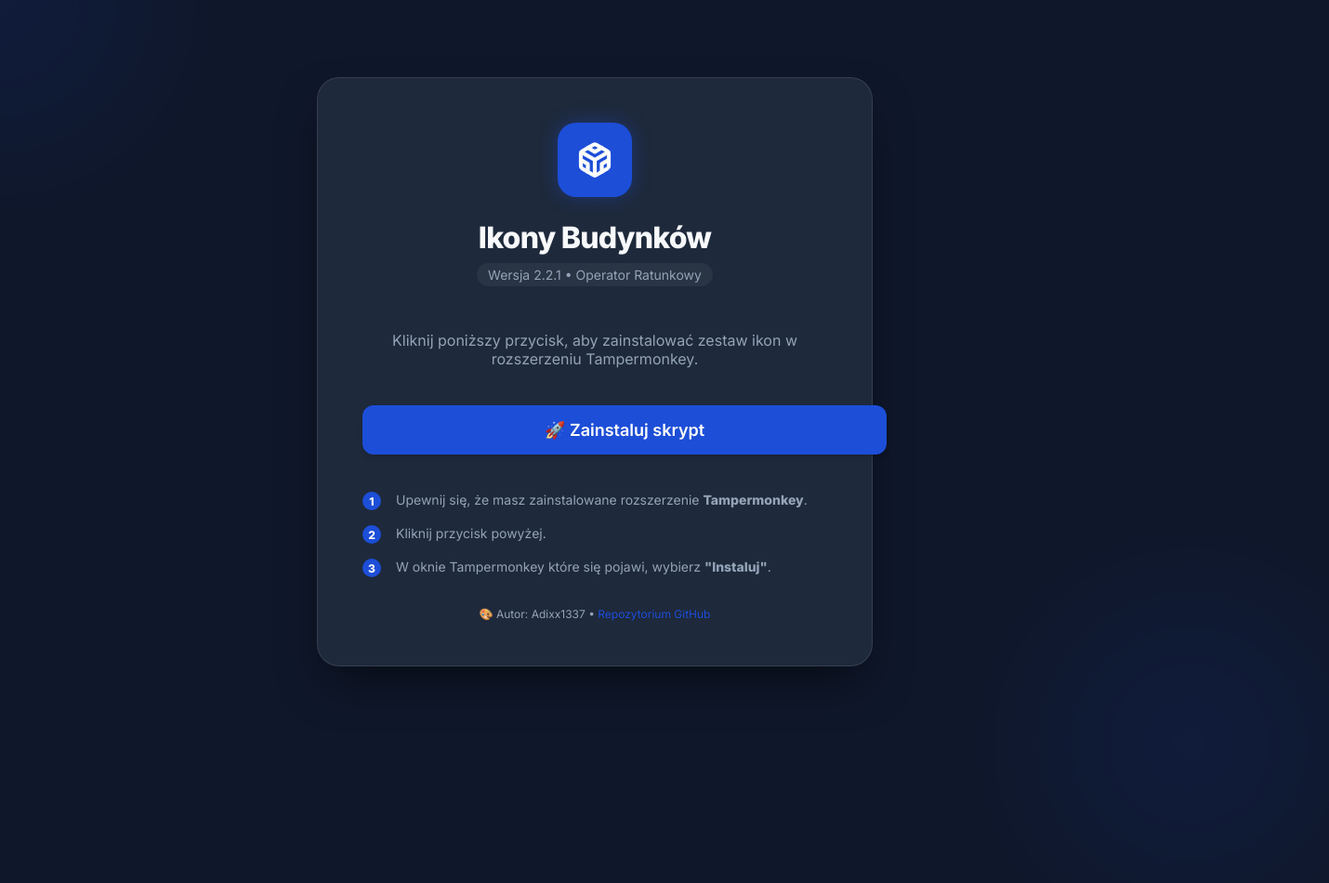
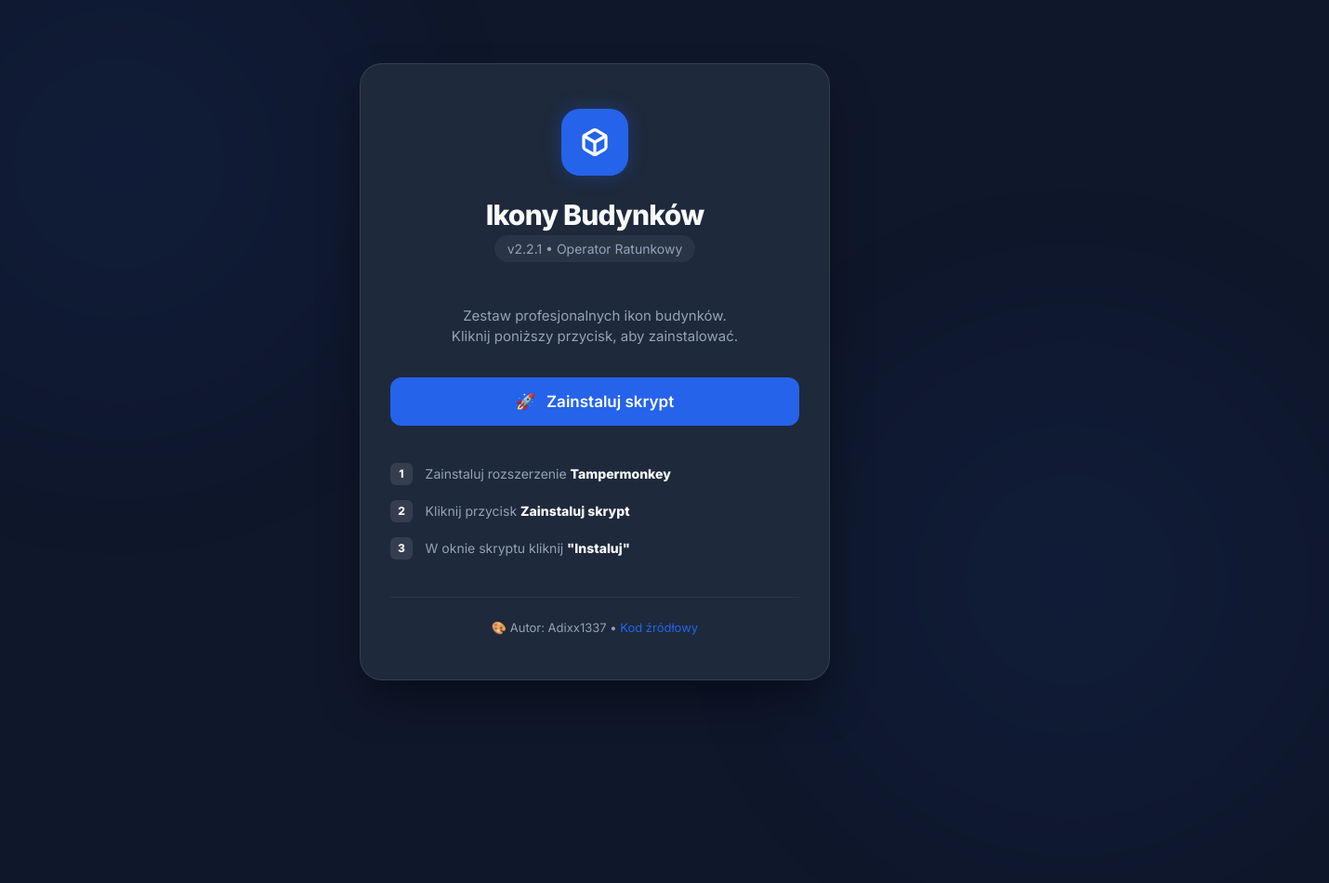
Before and after one commit to Adixx1337/ikonki, a plain HTML site: page index.html in a window 1280 px wide. Shown: the whole page at 93% size, 1430 px wide, since content can reach past the window. After the commit the page ends 800 px from the top, so only its background shows below. Drawn offline with Linux system fonts and the light colour scheme.

Commit message:
Add files via upload

```diff
--- a/index.html
+++ b/index.html
@@ -8,8 +8,8 @@
     <link href="https://fonts.googleapis.com/css2?family=Inter:wght@400;600;800&display=swap" rel="stylesheet">
     <style>
         :root {
-            --primary: #1d4ed8;
-            --primary-hover: #1e40af;
+            --primary: #2563eb;
+            --primary-hover: #1d4ed8;
             --bg: #0f172a;
             --card-bg: #1e293b;
             --text: #f8fafc;
@@ -25,37 +25,38 @@
             align-items: center;
             justify-content: center;
             min-height: 100vh;
-            overflow: hidden;
         }
 
         .container {
             text-align: center;
             background: var(--card-bg);
-            padding: 3rem;
+            padding: 3rem 2rem;
             border-radius: 24px;
             box-shadow: 0 25px 50px -12px rgba(0, 0, 0, 0.5);
-            max-width: 500px;
+            max-width: 440px;
             width: 90%;
             border: 1px solid rgba(255, 255, 255, 0.1);
-            position: relative;
+            display: flex;
+            flex-direction: column;
+            align-items: center;
         }
 
-        .icon-bg {
-            width: 80px;
-            height: 80px;
+        .icon-box {
+            width: 72px;
+            height: 72px;
             background: var(--primary);
             border-radius: 20px;
-            margin: 0 auto 1.5rem;
+            margin-bottom: 1.5rem;
             display: flex;
             align-items: center;
             justify-content: center;
-            box-shadow: 0 0 20px rgba(29, 78, 216, 0.4);
+            box-shadow: 0 0 20px rgba(37, 99, 235, 0.3);
         }
 
         h1 {
-            font-size: 2rem;
+            font-size: 1.875rem;
             font-weight: 800;
-            margin: 0 0 0.5rem;
+            margin: 0 0 0.25rem;
             letter-spacing: -0.025em;
         }
 
@@ -63,35 +64,40 @@
             color: var(--text-muted);
             font-size: 0.875rem;
             margin-bottom: 2rem;
-            display: inline-block;
             background: rgba(255, 255, 255, 0.05);
-            padding: 0.25rem 0.75rem;
+            padding: 0.35rem 0.85rem;
             border-radius: 99px;
+            font-weight: 500;
+        }
+
+        .desc {
+            color: var(--text-muted);
+            margin-bottom: 2rem;
+            line-height: 1.5;
+            font-size: 0.9375rem;
         }
 
         .btn {
-            display: inline-flex;
+            display: flex;
             align-items: center;
+            justify-content: center;
             gap: 0.75rem;
             background-color: var(--primary);
             color: white;
             text-decoration: none;
-            padding: 1rem 2rem;
+            padding: 1rem 1.5rem;
             border-radius: 12px;
             font-weight: 600;
-            font-size: 1.125rem;
-            transition: all 0.2s cubic-bezier(0.4, 0, 0.2, 1);
-            box-shadow: 0 4px 6px -1px rgba(0, 0, 0, 0.1), 0 2px 4px -1px rgba(0, 0, 0, 0.06);
-            cursor: pointer;
+            font-size: 1.0625rem;
+            transition: all 0.2s;
+            width: 100%;
+            box-sizing: border-box;
             border: none;
-            width: 100%;
-            justify-content: center;
         }
 
         .btn:hover {
             background-color: var(--primary-hover);
             transform: translateY(-2px);
-            box-shadow: 0 10px 15px -3px rgba(0, 0, 0, 0.2);
         }
 
         .btn:active {
@@ -100,104 +106,115 @@
 
         .steps {
             margin-top: 2.5rem;
+            width: 100%;
+            display: flex;
+            flex-direction: column;
+            gap: 1rem;
+        }
+
+        .step {
+            display: flex;
+            align-items: center;
+            gap: 0.85rem;
             text-align: left;
             font-size: 0.875rem;
             color: var(--text-muted);
         }
 
-        .step {
-            display: flex;
-            gap: 1rem;
-            margin-bottom: 1rem;
-        }
-
         .step-num {
-            background: var(--primary);
-            color: white;
-            width: 20px;
-            height: 20px;
-            border-radius: 50%;
+            background: rgba(255, 255, 255, 0.1);
+            color: var(--text);
+            width: 24px;
+            height: 24px;
+            border-radius: 6px;
             display: flex;
             align-items: center;
             justify-content: center;
             font-size: 0.75rem;
-            font-weight: bold;
+            font-weight: 800;
             flex-shrink: 0;
         }
 
+        .step b {
+            color: var(--text);
+        }
+
         .footer {
-            margin-top: 2rem;
-            font-size: 0.75rem;
+            margin-top: 2.5rem;
+            padding-top: 1.5rem;
+            border-top: 1px solid rgba(255, 255, 255, 0.05);
+            width: 100%;
+            font-size: 0.8125rem;
             color: var(--text-muted);
         }
 
         a.link {
             color: var(--primary);
             text-decoration: none;
+            font-weight: 500;
         }
 
         a.link:hover {
             text-decoration: underline;
         }
 
-        /* Particles / Decorative circles */
-        .circle {
-            position: absolute;
+        /* Bg glow */
+        .glow {
+            position: fixed;
+            width: 40vw;
+            height: 40vw;
+            background: var(--primary);
+            filter: blur(120px);
+            opacity: 0.07;
+            z-index: -1;
             border-radius: 50%;
-            background: var(--primary);
-            filter: blur(80px);
-            opacity: 0.1;
-            z-index: -1;
         }
     </style>
 </head>
 
 <body>
-    <div class="circle" style="width: 300px; height: 300px; top: -150px; left: -150px;"></div>
-    <div class="circle" style="width: 300px; height: 300px; bottom: -150px; right: -150px;"></div>
+    <div class="glow" style="top: -10%; left: -10%;"></div>
+    <div class="glow" style="bottom: -10%; right: -10%;"></div>
 
     <div class="container">
-        <div class="icon-bg">
-            <svg width="40" height="40" viewBox="0 0 24 24" fill="none" stroke="white" stroke-width="2.5"
+        <div class="icon-box">
+            <svg width="32" height="32" viewBox="0 0 24 24" fill="none" stroke="currentColor" stroke-width="2.5"
                 stroke-linecap="round" stroke-linejoin="round">
                 <path
                     d="M21 16V8a2 2 0 0 0-1-1.73l-7-4a2 2 0 0 0-2 0l-7 4A2 2 0 0 0 3 8v8a2 2 0 0 0 1 1.73l7 4a2 2 0 0 0 2 0l7-4A2 2 0 0 0 21 16z">
                 </path>
-                <polyline points="7.5 4.21 12 6.81 16.5 4.21"></polyline>
-                <polyline points="7.5 19.79 7.5 14.63 3 12"></polyline>
-                <polyline points="21 12 16.5 14.63 16.5 19.79"></polyline>
                 <polyline points="3.27 6.96 12 12.01 20.73 6.96"></polyline>
                 <line x1="12" y1="22.08" x2="12" y2="12"></line>
             </svg>
         </div>
 
         <h1>Ikony Budynków</h1>
-        <div class="version">Wersja 2.2.1 • Operator Ratunkowy</div>
+        <div class="version">v2.2.1 • Operator Ratunkowy</div>
 
-        <p style="color: var(--text-muted); margin-bottom: 2.5rem;">Kliknij poniższy przycisk, aby zainstalować zestaw
-            ikon w rozszerzeniu Tampermonkey.</p>
+        <p class="desc">Zestaw profesjonalnych ikon budynków. <br>Kliknij poniższy przycisk, aby zainstalować.</p>
 
         <a href="https://raw.githubusercontent.com/Adixx1337/ikonki/main/src/ikony-budynkow.user.js" class="btn">
-            <span>🚀 Zainstaluj skrypt</span>
+            <span>🚀</span>
+            <span>Zainstaluj skrypt</span>
         </a>
 
         <div class="steps">
             <div class="step">
                 <div class="step-num">1</div>
-                <div>Upewnij się, że masz zainstalowane rozszerzenie <b>Tampermonkey</b>.</div>
+                <div>Zainstaluj rozszerzenie <b>Tampermonkey</b></div>
             </div>
             <div class="step">
                 <div class="step-num">2</div>
-                <div>Kliknij przycisk powyżej.</div>
+                <div>Kliknij przycisk <b>Zainstaluj skrypt</b></div>
             </div>
             <div class="step">
                 <div class="step-num">3</div>
-                <div>W oknie Tampermonkey które się pojawi, wybierz <b>"Instaluj"</b>.</div>
+                <div>W oknie skryptu kliknij <b>"Instaluj"</b></div>
             </div>
         </div>
 
         <div class="footer">
-            🎨 Autor: Adixx1337 • <a href="https://github.com/Adixx1337/ikonki" class="link">Repozytorium GitHub</a>
+            🎨 Autor: Adixx1337 • <a href="https://github.com/Adixx1337/ikonki" class="link">Kod źródłowy</a>
         </div>
     </div>
 </body>
```
